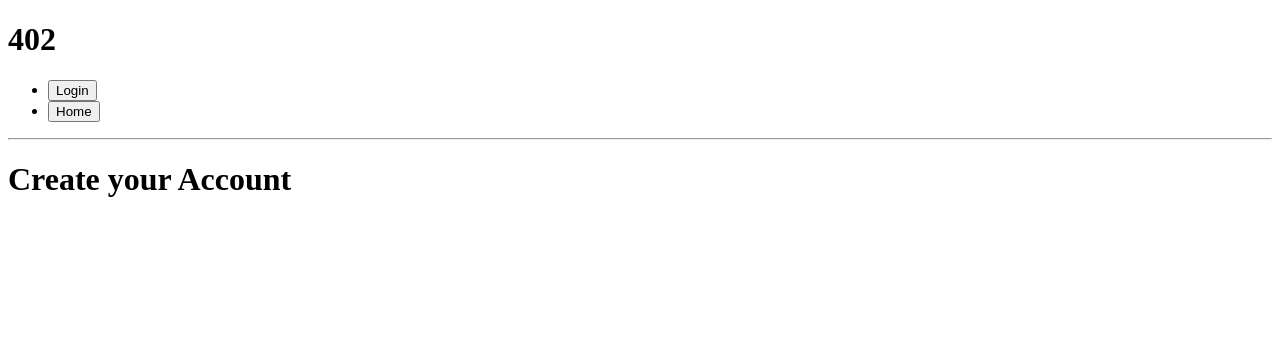
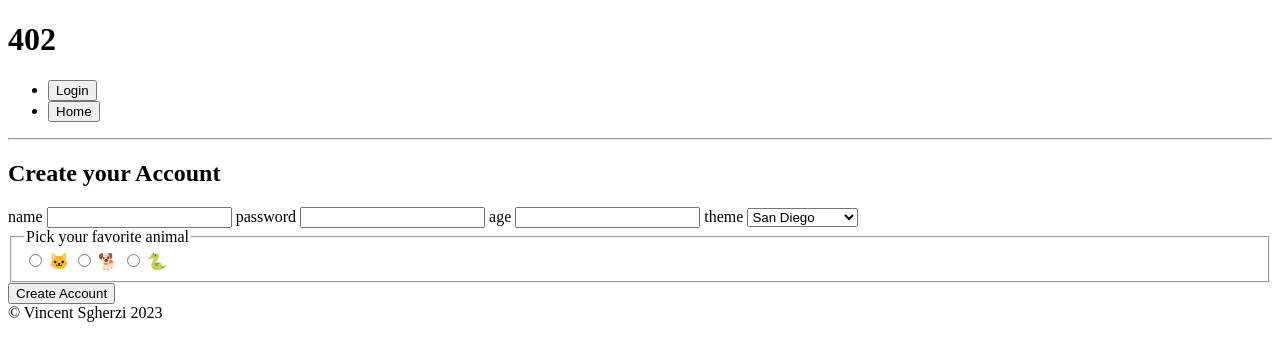
Before and after one commit to vincentsgherzi/cse134-hw3, a plain HTML site: page create.html in a window 1280 px wide. Drawn offline with Linux system fonts and the light colour scheme.

Commit message:
built out of inital pages

```diff
--- a/create.html
+++ b/create.html
@@ -27,7 +27,54 @@
     </header>
     <hr>
 
-    <h1>Create your Account</h1>
+
+    <main>
+        <h2>Create your Account</h2>
+
+        <section>
+            <form action="/blog.html">
+                <label for="name">name</label>
+                <input type="text" id="name" required>
+
+                <label for="password">password</label>
+                <input type="text" id="password" required>
+
+                <label for="age">age</label>
+                <input type="number" id="age" min="0" required>
+
+                <label for="theme">theme</label>
+                <select id="theme">
+                    <optgroup label="West Coast">
+                        <option value="sanDiego">San Diego</option>
+                        <option value="losAngeles">Los Angeles</option>
+                    </optgroup>
+
+                    <optgroup label="East Coast">
+                        <option value="boston">Boston</option>
+                        <option value="newYork">New York</option>
+                    </optgroup>
+                </select>
+
+                <fieldset>
+                    <legend>Pick your favorite animal</legend>
+
+                    <input type="radio" id="cat" name="animal" value="🐱">
+                    <label for="cat">🐱</label>
+
+                    <input type="radio" id="dog" name="animal" value="🐕">
+                    <label for="dog">🐕</label>
+
+                    <input type="radio" id="snake" name="animal" value="🐍">
+                    <label for="dog">🐍</label>
+                </fieldset>
+
+                <input type="submit" value="Create Account" />
+
+            </form>
+        </section>
+    </main>
+
+    <footer>© Vincent Sgherzi 2023</footer>
 </body>
 
 </html>
```
Also changed, not shown: blog.html (+1 -1 lines), login.html (+39 -0 lines).
